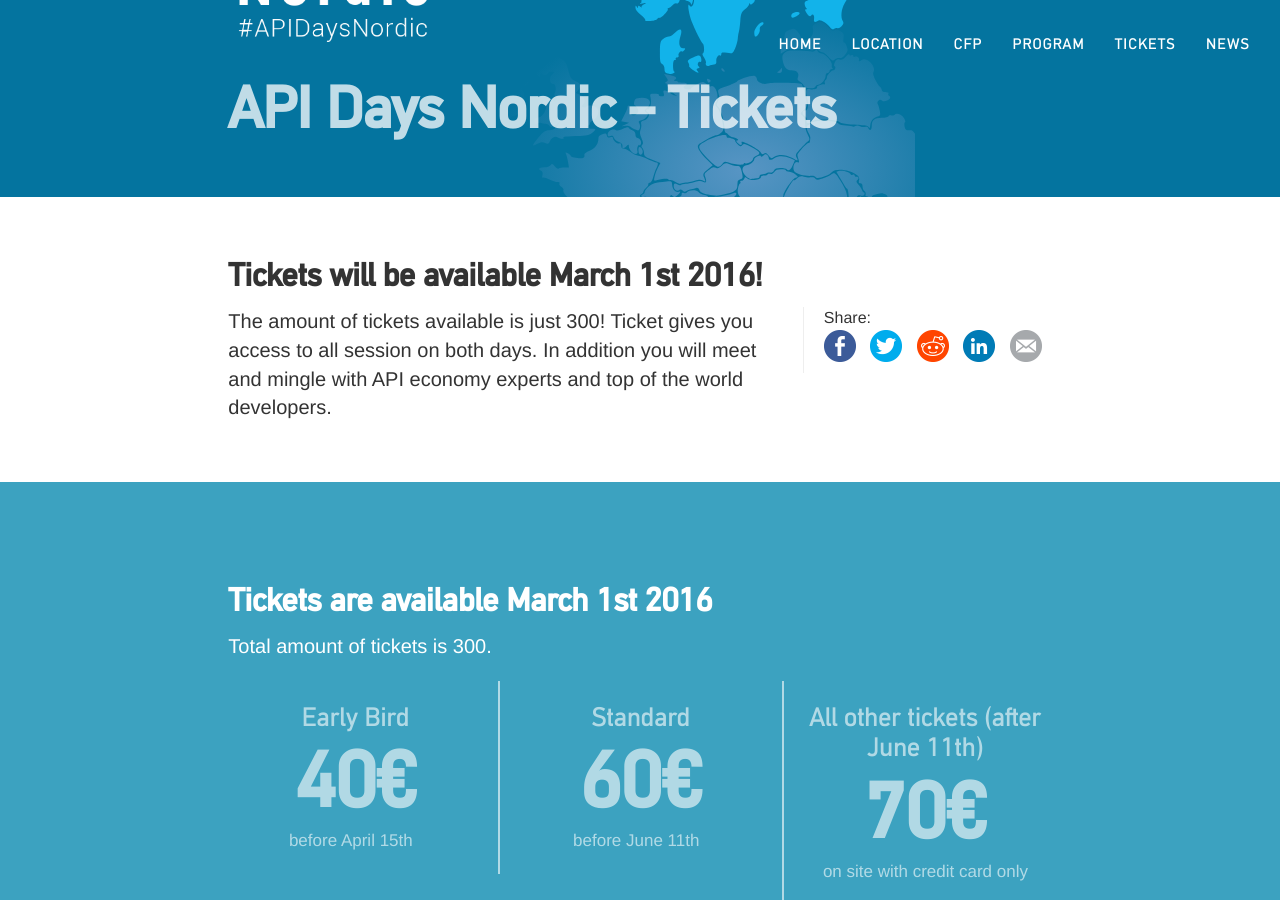
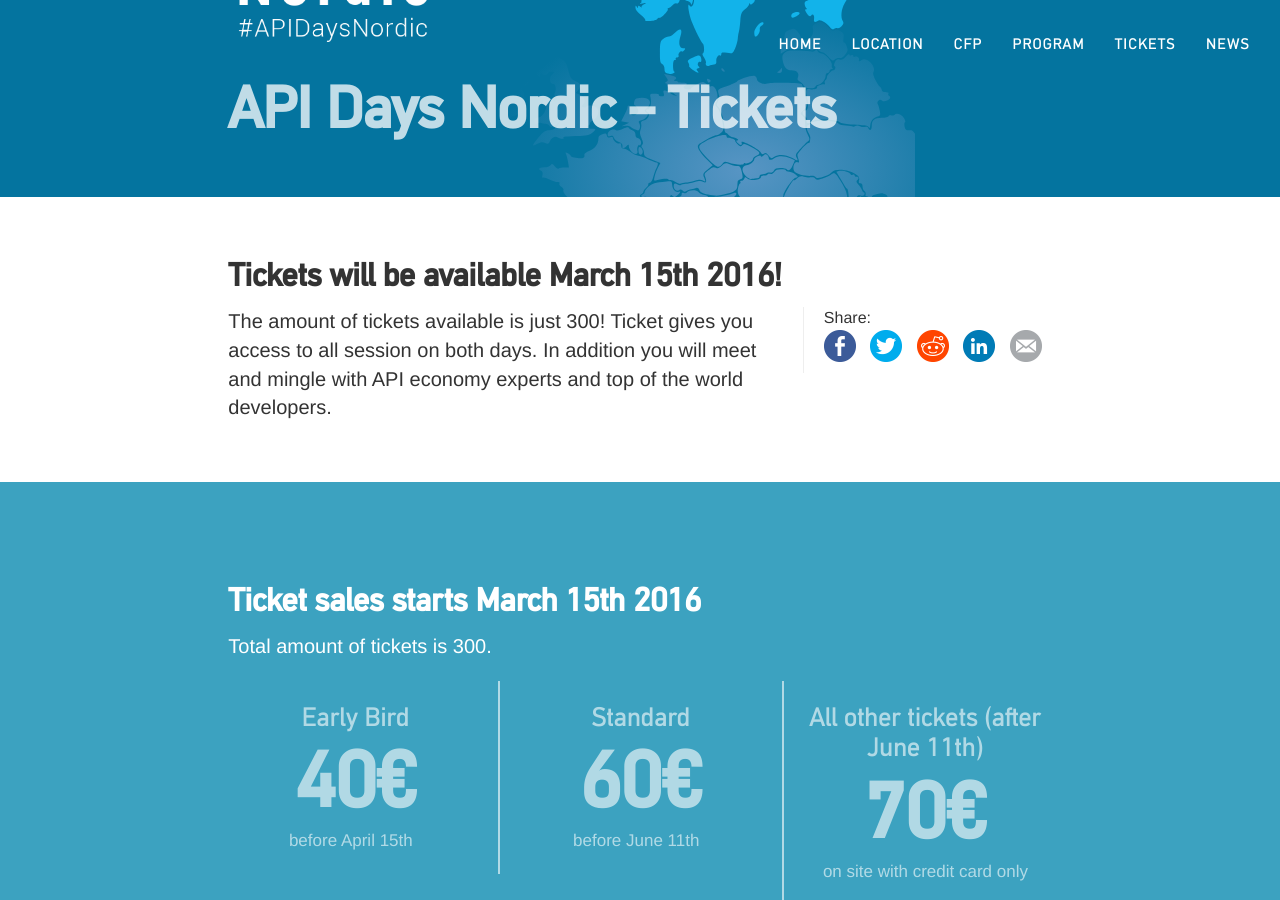
Before and after one commit to apidaysnordic/apidaysnordic.github.io, a Jekyll site: the page built from tickets/index.md, in a window 1280 px wide and 900 px high, scrolled down 262 px. Built offline with Jekyll 4.4.1, drawn with Linux system fonts in a browser that asks for light colours; nearby versions of some CDN libraries; some web fonts are replaced; library files that are not in the unit come from our copies; comment, search, counter and statistics services are not loaded.

Commit message:
updated ticket sales start

```diff
--- a/_layouts/tickets.html
+++ b/_layouts/tickets.html
@@ -57,7 +57,7 @@
         <div class="row">
             <div class="col-md-8 col-md-offset-2">
                 <article class="blogSummary">
-                    <h2>Tickets will be available March 1st 2016!</h2>
+                    <h2>Tickets will be available March 15th 2016!</h2>
 
 			<div id="share-icons">
 			Share:
@@ -88,7 +88,7 @@
 
 		<div class="row">
 			<div class="col-md-8 col-md-offset-2">
-				<h2>Tickets are available March 1st 2016</h2>
+				<h2>Ticket sales starts March 15th 2016</h2>
 				<p class="p1"><span>
 				Total amount of tickets is 300.
 				</span></p>
```
Also changed, not shown: images/sponsors/apiops-logo.png (added).
